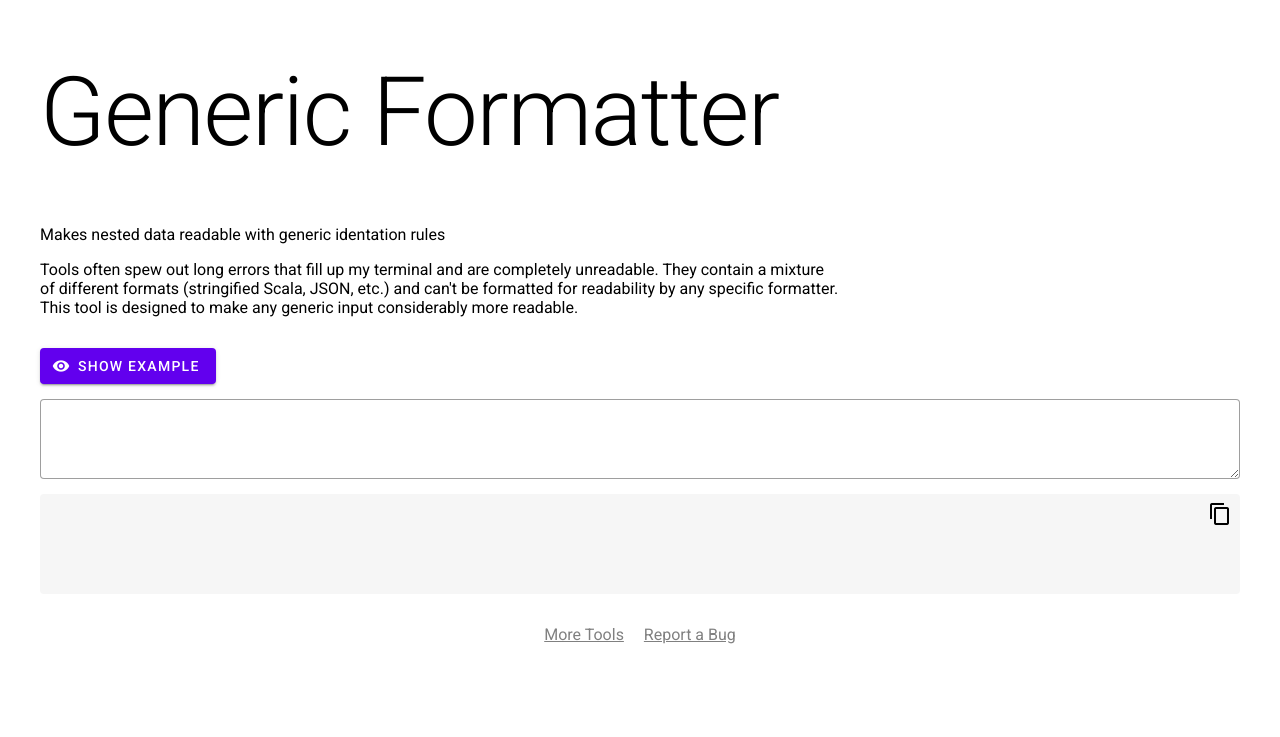
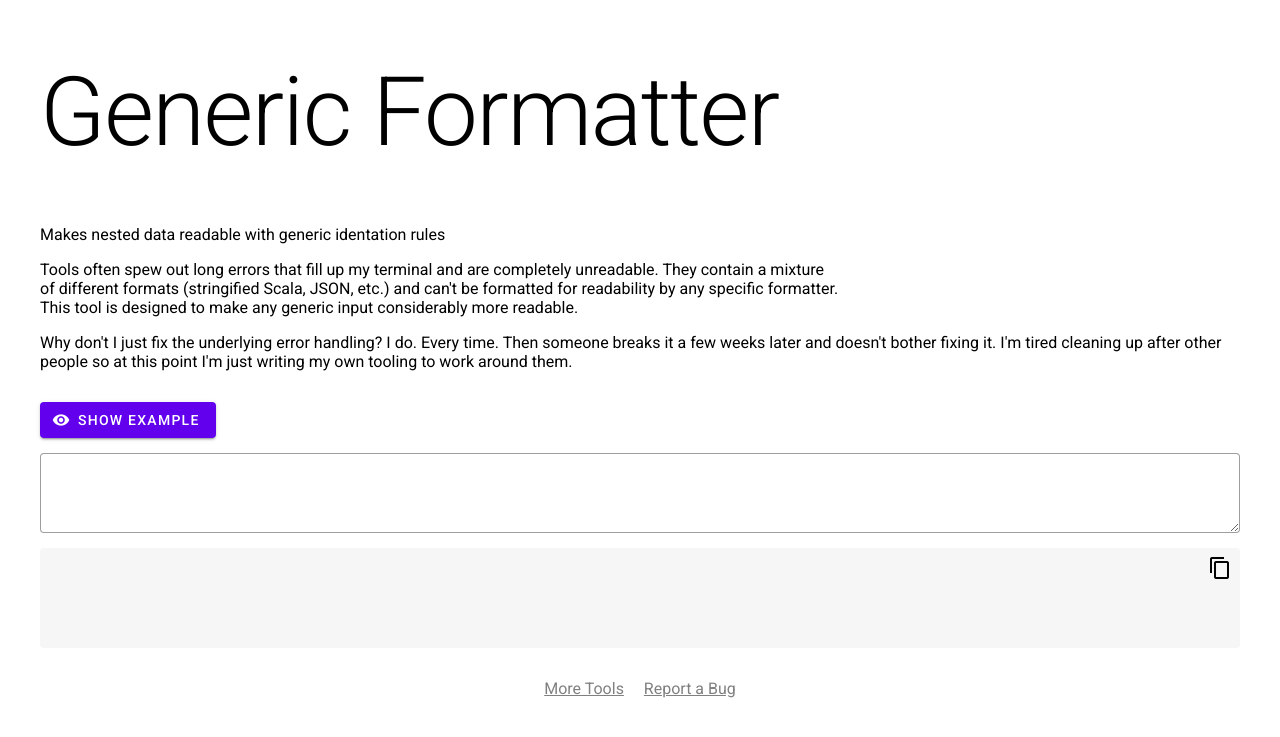
Before and after one commit to kittsville/Web-Tools, a Jekyll site: the page built from generic-formatter/index.html, in a window 1280 px wide. Shown: the top 737 px of the page. Built offline with Jekyll 4.4.1, drawn with Linux system fonts in a browser that asks for light colours.

Commit message:
Extend explanation of generic formatter

```diff
--- a/generic-formatter/index.html
+++ b/generic-formatter/index.html
@@ -4,6 +4,7 @@ tagline: Makes nested data readable with generic identation rules
 description: Tools often spew out long errors that fill up my terminal and are completely unreadable. They contain a mixture of different formats (stringified Scala, JSON, etc.) and can't be formatted for readability by any specific formatter. This tool is designed to make any generic input considerably more readable.
 layout: default
 ---
+<p>Why don't I just fix the underlying error handling? I do. Every time. Then someone breaks it a few weeks later and doesn't bother fixing it. I'm tired cleaning up after other people so at this point I'm just writing my own tooling to work around them.</p>
 <button id="see-example" class="mdc-button mdc-button--raised" type="button">
   <div class="mdc-button__ripple" aria-hidden="true"></div>
   <i class="material-icons mdc-button__icon" aria-hidden="true">visibility</i>
```
